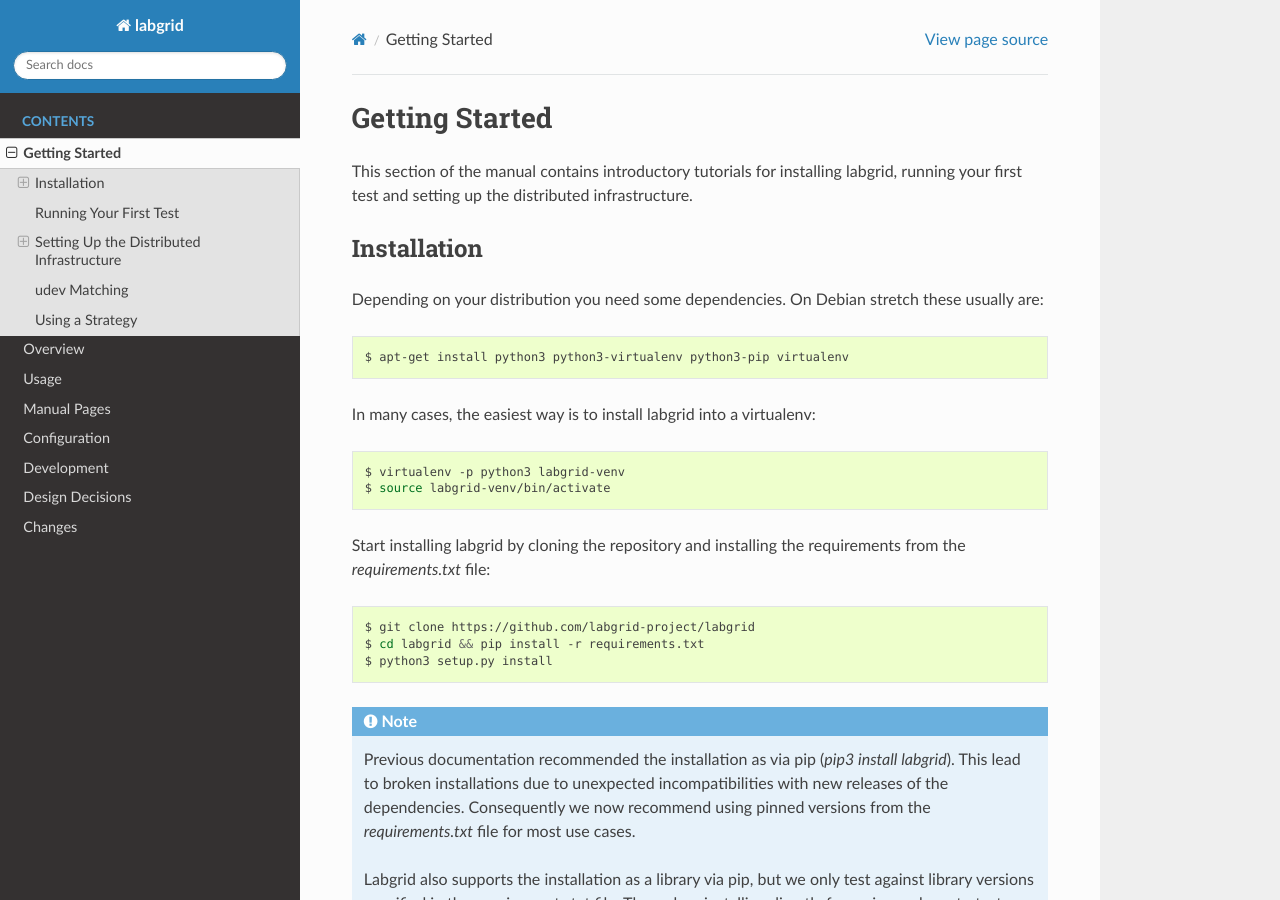
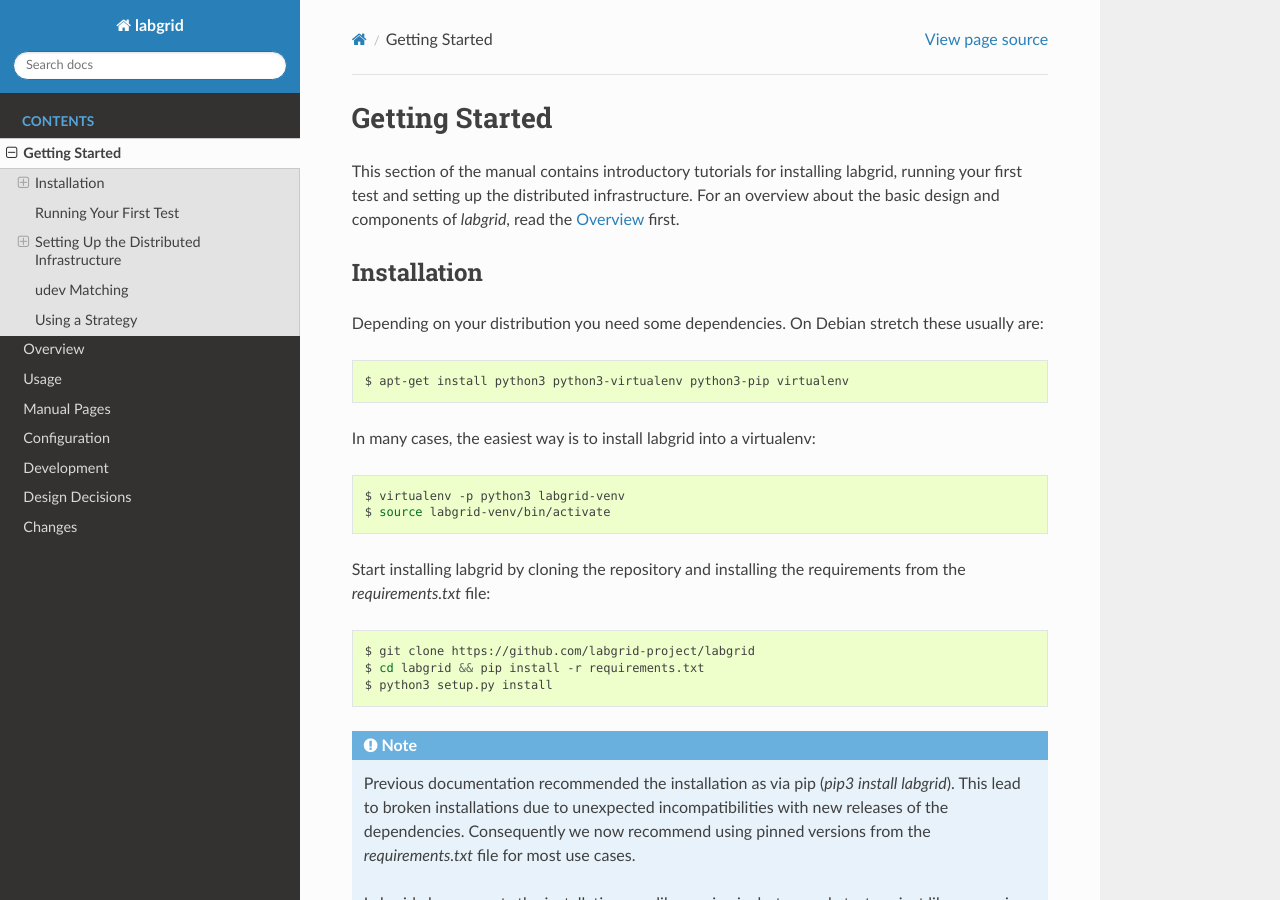
Before and after one commit to labgrid-project/labgrid, a Sphinx documentation site: the page built from doc/getting_started.rst, in a window 1280 px wide and 900 px high. Built offline with Sphinx 7.4.7 and the Read the Docs theme 2.0.0, drawn with Linux system fonts in a browser that asks for light colours; pages that are not in the unit, such as notebooks, are missing from menus.

Commit message:
doc: getting_started: early link to overview section
As 'Getting Started' chapter comes first, we point the user to the
'Overview' section to probably read first when being interested in the
basic capabilities and design of labgrid instead of just starting
working with it.

Signed-off-by: Enrico Jorns <ejo@pengutronix.de>

```diff
--- a/doc/getting_started.rst
+++ b/doc/getting_started.rst
@@ -3,6 +3,8 @@
 
 This section of the manual contains introductory tutorials for installing
 labgrid, running your first test and setting up the distributed infrastructure.
+For an overview about the basic design and components of `labgrid`, read the
+:ref:`overview` first.
 
 Installation
 ------------
--- a/doc/overview.rst
+++ b/doc/overview.rst
@@ -1,3 +1,5 @@
+.. _overview:
+
 Overview
 ========
 
```
